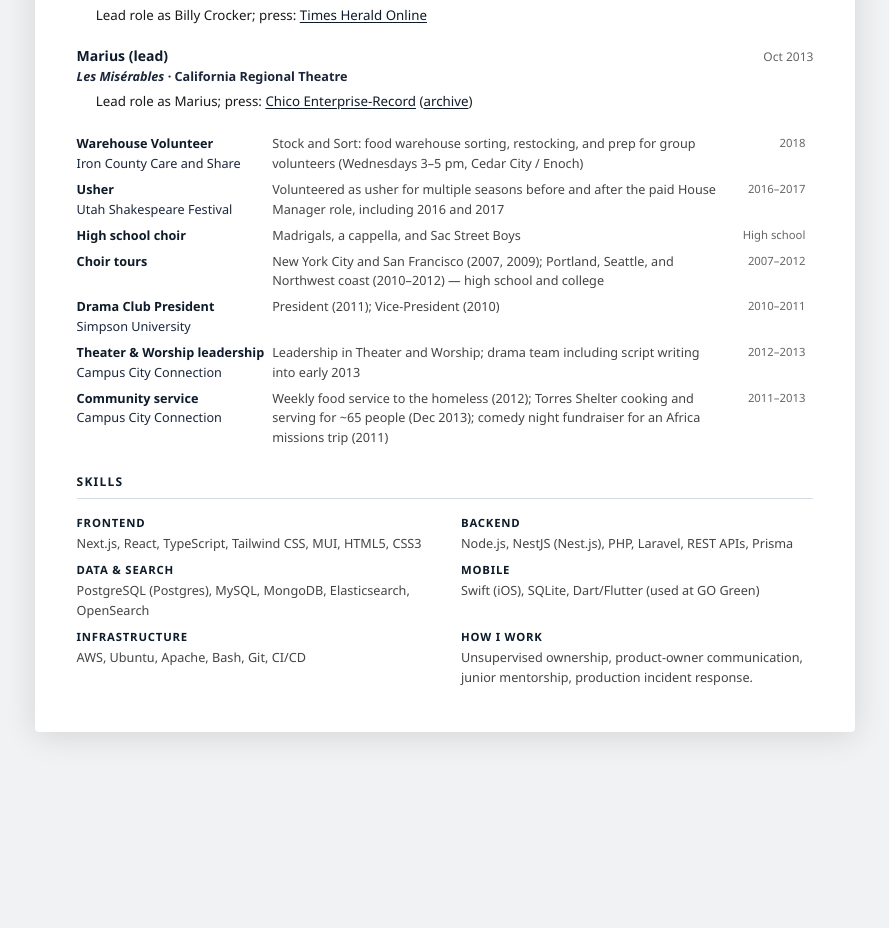
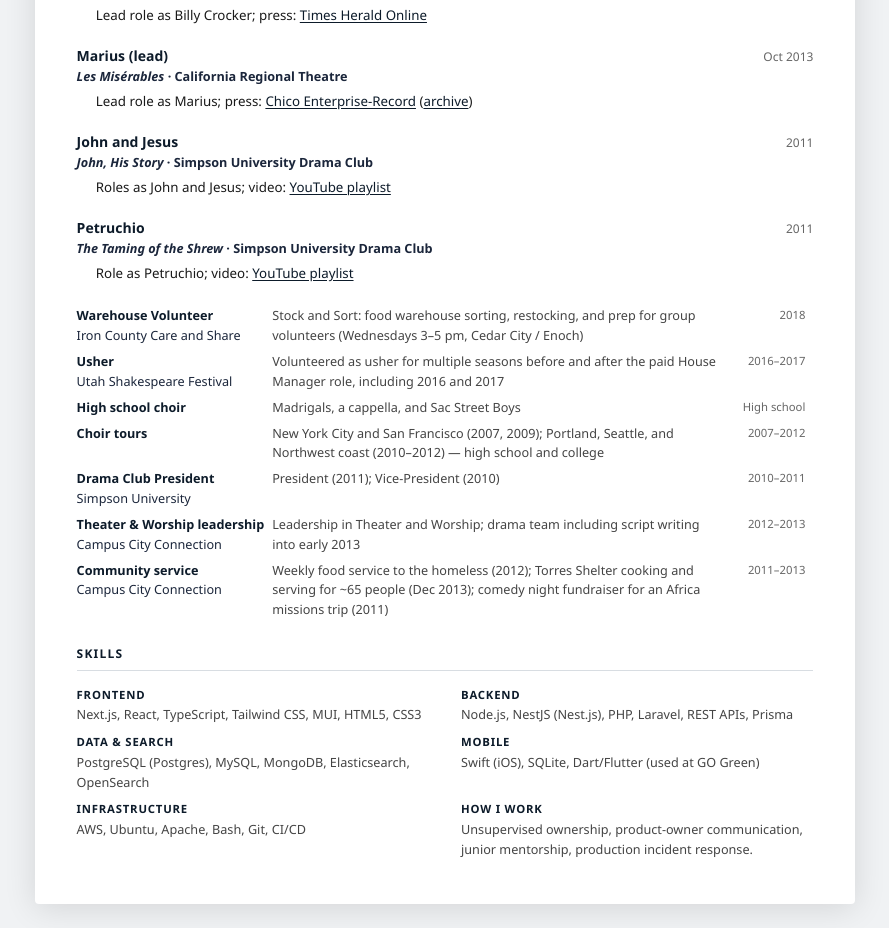
Before and after one commit to austenstrine/austenstrine_portfolio, a Next.js app in the folder apps/web/: page /cv in a window 1280 px wide. Shown: the part 2287-3215 px from the top of the page, without its empty margins (195-1084 px from the left). Before the commit the page ends 3083 px from the top, so only its background shows below. Built offline with nearby package versions, Linux system fonts and the light colour scheme; no server answers.

Commit message:
Add 2011 Simpson Drama Club CV credits for John, His Story and The Taming of the Shrew.

```diff
--- a/apps/web/src/app/cv/CvDocument.tsx
+++ b/apps/web/src/app/cv/CvDocument.tsx
@@ -525,6 +525,66 @@ export function CvDocument() {
 						</li>
 					</ul>
 				</div>
+				<div className="cv-job">
+					<div className="cv-job-header">
+						<span className="cv-job-title">
+							John and Jesus
+						</span>
+						<span className="cv-job-dates">
+							2011
+						</span>
+					</div>
+					<div className="cv-job-company">
+						<em>
+							John, His Story
+						</em>
+						{' '}
+						· Simpson University Drama Club
+					</div>
+					<ul>
+						<li>
+							Roles as John and Jesus; video:
+							{' '}
+							<a
+								href="https://www.youtube.com/playlist?list=PL02749288672392F2"
+								target="_blank"
+								rel="noopener noreferrer"
+							>
+								YouTube playlist
+							</a>
+						</li>
+					</ul>
+				</div>
+				<div className="cv-job">
+					<div className="cv-job-header">
+						<span className="cv-job-title">
+							Petruchio
+						</span>
+						<span className="cv-job-dates">
+							2011
+						</span>
+					</div>
+					<div className="cv-job-company">
+						<em>
+							The Taming of the Shrew
+						</em>
+						{' '}
+						· Simpson University Drama Club
+					</div>
+					<ul>
+						<li>
+							Role as Petruchio; video:
+							{' '}
+							<a
+								href="https://www.youtube.com/playlist?list=PLF38A98137436629F"
+								target="_blank"
+								rel="noopener noreferrer"
+							>
+								YouTube playlist
+							</a>
+						</li>
+					</ul>
+				</div>
 				<table className="cv-additional">
 					<tbody>
 						<tr>
```
